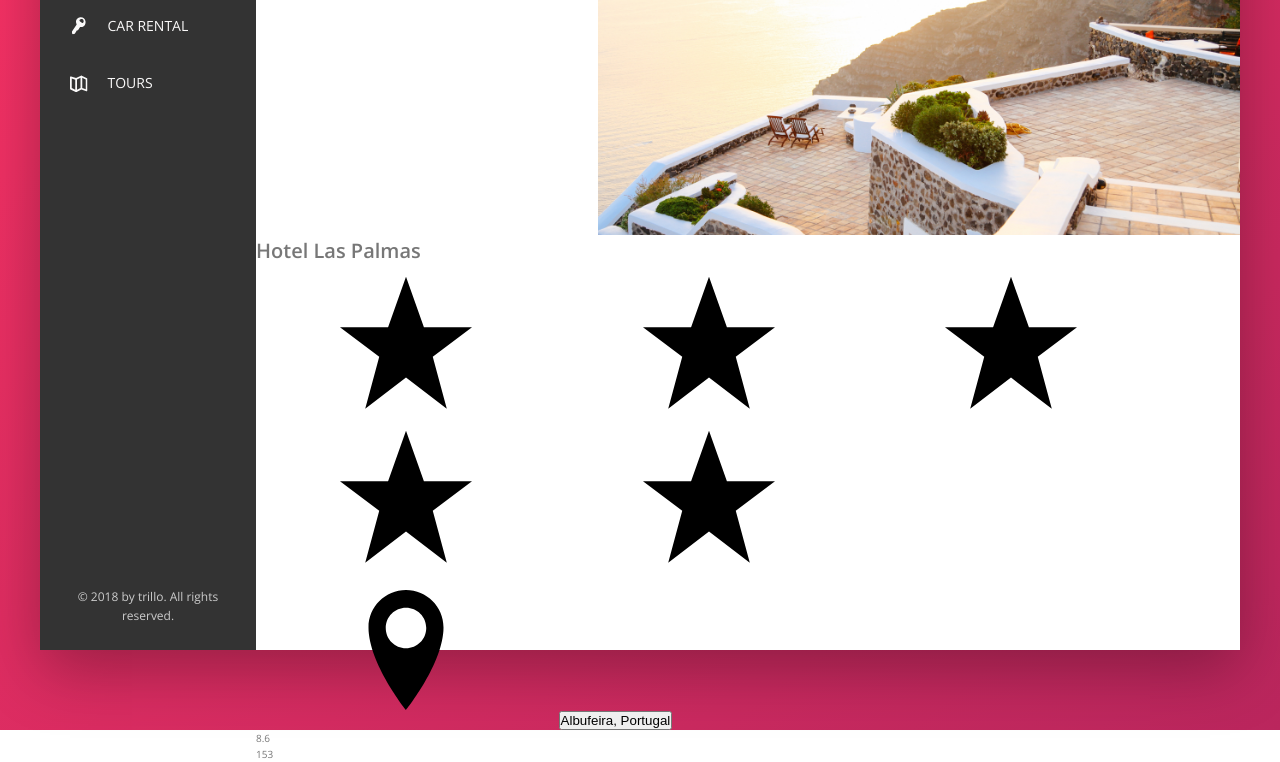
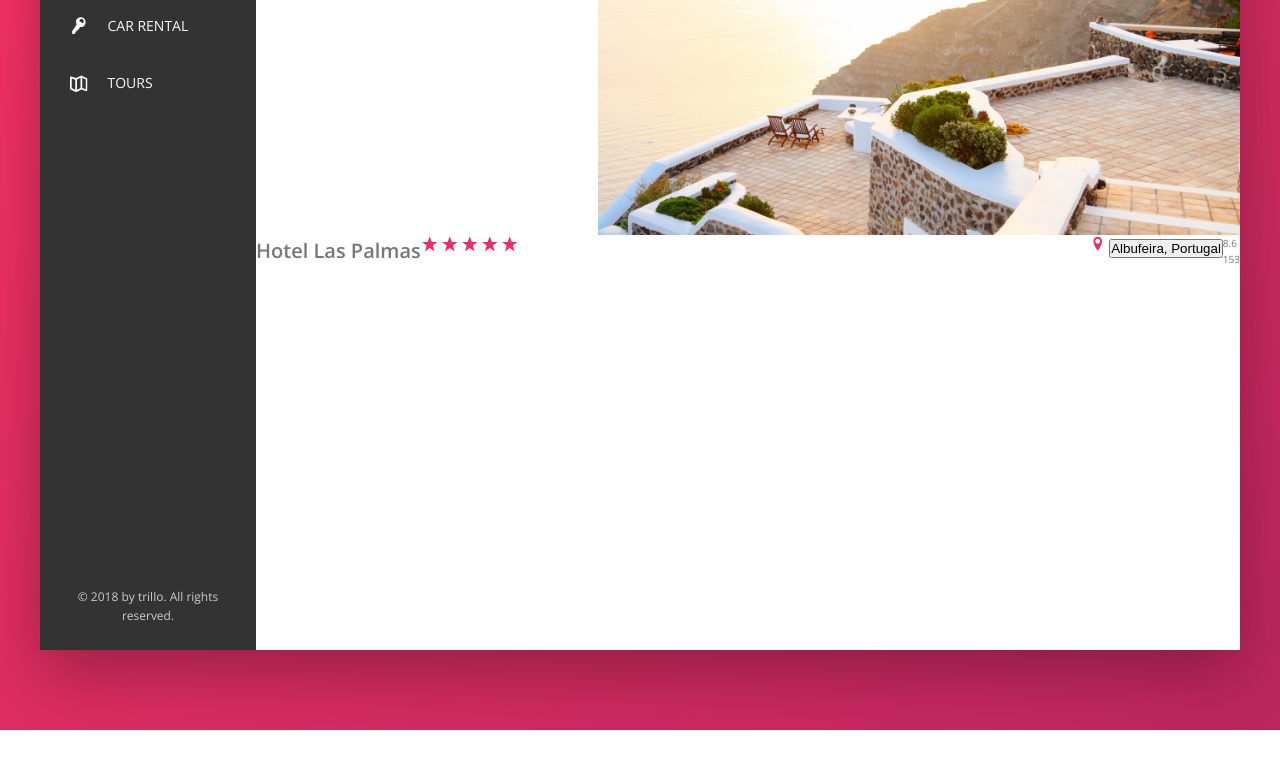
Before and after one commit to abby-wankenobi/flexbox, a website: page index.html in a window 1280 px wide. Shown: the part 300-1062 px from the top of the page. After the commit the page ends 1030 px from the top, so only its background shows below. Drawn offline with nearby package versions, Linux system fonts and the light colour scheme.

Commit message:
hotel overview margin

```diff
--- a/sass/_components.scss
+++ b/sass/_components.scss
@@ -213,18 +213,22 @@
 //HOTEL OVERVIEW
 
 .overview {
+  display: flex;
 
   &__heading {
 
   }
 
   &__stars {
-
+    //element does not fill entire space
+    margin-right: auto;
   }
 
   &__icon-star,
   &__icon-location {
-
+    width: 1.75rem;
+    height: 1.75rem;
+    fill: var(--color-primary);
   }
 
   &__location {
```
Also changed, not shown: css/style.css.
